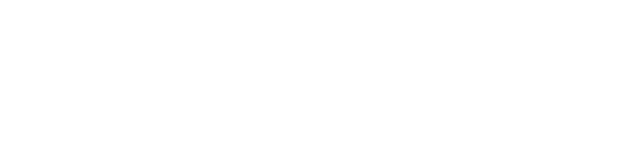
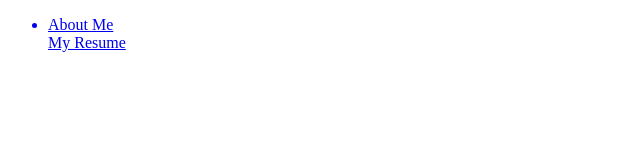
Before and after one commit to CCPS478326/CCPS478326.github.io, a plain HTML site: page index.html in a window 1280 px wide. Shown: the whole page, without its empty margins (0-640 px from the left). Drawn offline with Linux system fonts and the light colour scheme.

Commit message:
Update index.html

```diff
--- a/index.html
+++ b/index.html
@@ -1,4 +1,15 @@
 <!DOCTYPE html>
 <html>
-
-</html>
+<head>
+  <title> Home Page</title>
+  </head>
+  <header>
+<nav>
+  <ul>
+    <a href="./index.html><li>Home</li></a>
+     <a href="./aboutme.html><li>About Me</li></a>
+    <a href="./myresume.html><li>My Resume</li></a>
+  </ul>
+  </nav>
+  </header>
+  </html>
```
